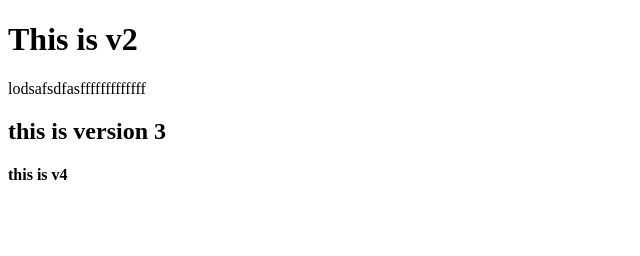
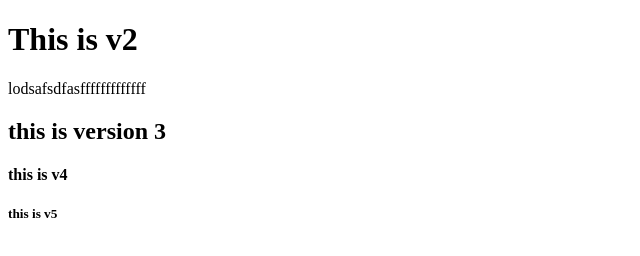
Before and after one commit to vinayyerne/demo, a plain HTML site: page index.html in a window 1280 px wide. Shown: the full height of the page, 0-640 px from the left. Drawn offline with Linux system fonts and the light colour scheme.

Commit message:
this is v5 file

```diff
--- a/index.html
+++ b/index.html
@@ -14,7 +14,9 @@
     </h2>
     <h4>
         this is v4
-
     </h4>
+    <h5>
+        this is v5
+    </h5>
 </body>
 </html>
```
